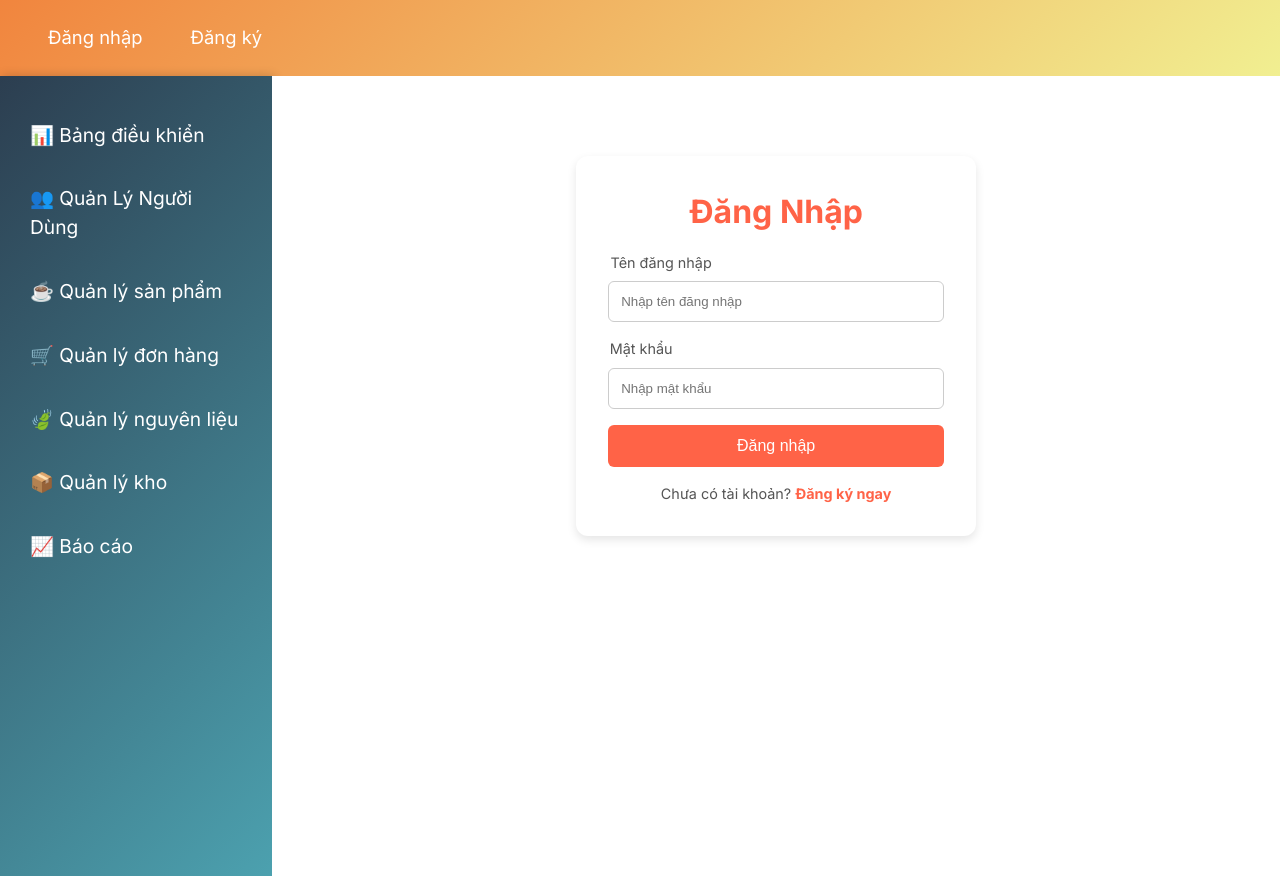
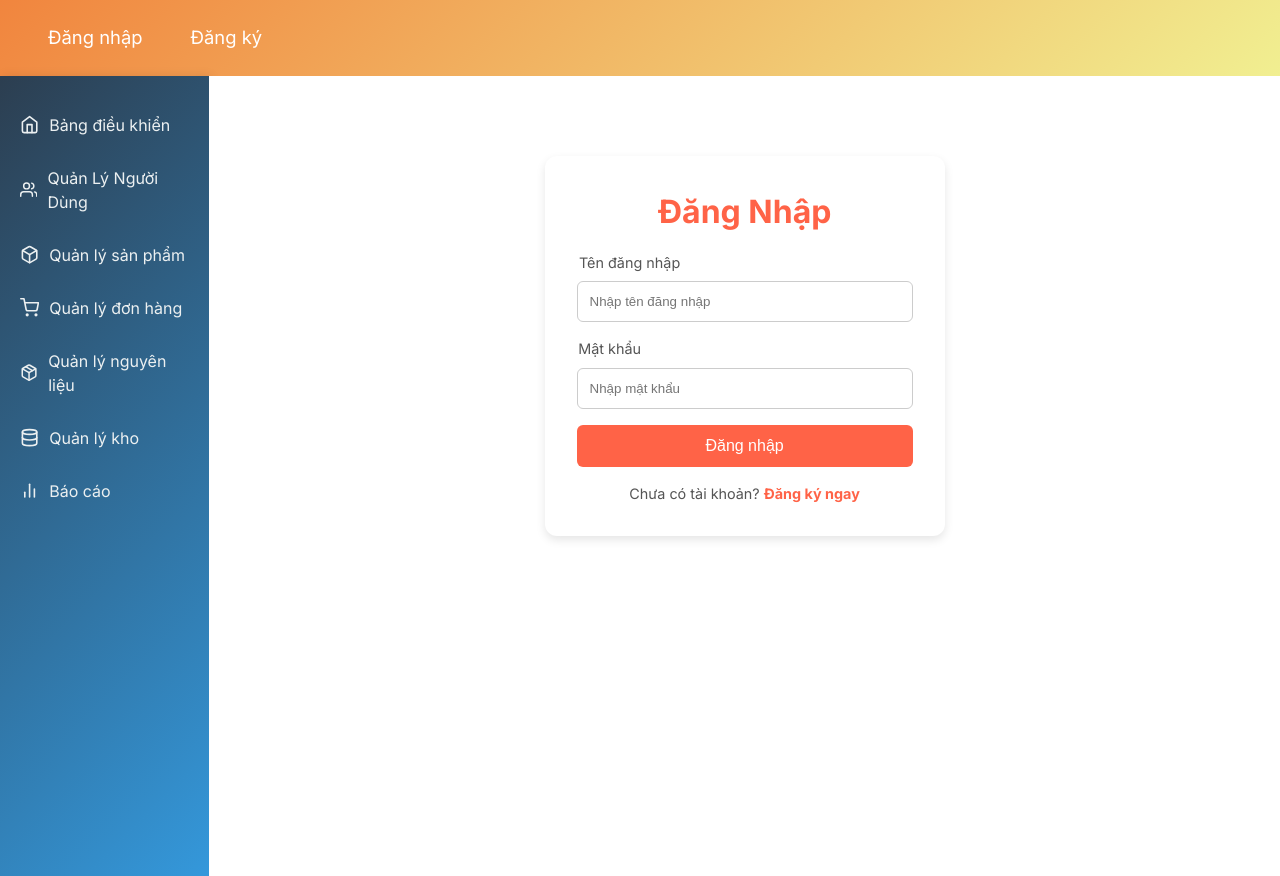
Before and after one commit to nQhuy04/CNPMNC-Nhom9-QuanLyChuoiCuaHangBanNuoc, a React (Create React App) app in the folder frontend/: page /login in a window 1280 px wide. Built offline with nearby package versions, Linux system fonts and the light colour scheme.

Commit message:
update giao diện

```diff
--- a/frontend/package.json
+++ b/frontend/package.json
@@ -11,6 +11,7 @@
     "jwt-decode": "^2.2.0",
     "react": "^17.0.2",
     "react-dom": "^17.0.2",
+    "react-icons": "^5.3.0",
     "react-redux": "^7.2.6",
     "react-router-dom": "^6.1.0",
     "react-scripts": "4.0.3",
--- a/frontend/src/Components/SidebarNav/SidebarNav.jsx
+++ b/frontend/src/Components/SidebarNav/SidebarNav.jsx
@@ -1,33 +1,30 @@
-
 import React from 'react';
 import './sidebarnav.css';
 import { Link } from 'react-router-dom';
+import { FiHome, FiUsers, FiBox, FiShoppingCart, FiPackage, FiDatabase, FiBarChart2 } from 'react-icons/fi';
 
 const SidebarNav = () => {
+  const menuItems = [
+    { icon: <FiHome />, text: 'Bảng điều khiển', path: '/' },
+    { icon: <FiUsers />, text: 'Quản Lý Người Dùng', path: '/usermanagement' },
+    { icon: <FiBox />, text: 'Quản lý sản phẩm', path: '/productmanagement' },
+    { icon: <FiShoppingCart />, text: 'Quản lý đơn hàng', path: '/ordermanagement' },
+    { icon: <FiPackage />, text: 'Quản lý nguyên liệu', path: '/materialmanagement' },
+    { icon: <FiDatabase />, text: 'Quản lý kho', path: '/inventorymanagement' },
+    { icon: <FiBarChart2 />, text: 'Báo cáo', path: '/reports' },
+  ];
+
   return (
     <div className="sidebar">
       <ul>
-        <li>
-          <Link to="/">📊 Bảng điều khiển</Link>
-        </li>
-        <li>
-          <Link to="/usermanagement">👥 Quản Lý Người Dùng</Link>
-        </li>
-        <li>
-          <Link to="/productmanagement">☕ Quản lý sản phẩm</Link>
-        </li>
-        <li>
-          <Link to="">🛒 Quản lý đơn hàng</Link>
-        </li>
-        <li>
-          <Link to="">🍃 Quản lý nguyên liệu</Link>
-        </li>
-        <li>
-          <Link to="">📦 Quản lý kho</Link>
-        </li>
-        <li>
-          <Link to="">📈 Báo cáo</Link>
-        </li>
+        {menuItems.map((item, index) => (
+          <li key={index}>
+            <Link to={item.path}>
+              {item.icon}
+              <span>{item.text}</span>
+            </Link>
+          </li>
+        ))}
       </ul>
     </div>
   );
--- a/frontend/src/Components/SidebarNav/sidebarnav.css
+++ b/frontend/src/Components/SidebarNav/sidebarnav.css
@@ -1,50 +1,59 @@
-/* Sidebar.css */
-
+/* sidebarnav.css */
 .sidebar {
-  width: 335px;
-  background: linear-gradient(135deg, rgb(44, 62, 80), rgb(76, 161, 175)); /* Màu nền tối hơn */
+  width: 250px;
+  background: linear-gradient(135deg, #2c3e50, #3498db);
   color: white;
-  height: 100vh; /* Chiều cao 100% màn hình */
-  padding: 20px;
-  box-shadow: 2px 0 10px rgba(0, 0, 0, 0.2);
-  transition: background-color 0.3s ease; /* Hiệu ứng chuyển màu nền */
-}
-
-.sidebar:hover {
-  background-color: #2c3e50; /* Màu nền tối khi hover */
-}
-
-.sidebar h2 {
-  text-align: center;
-  margin-bottom: 1.5rem;
-  font-size: 1.8rem; /* Kích thước chữ lớn hơn */
-  font-weight: 600; /* Đậm hơn */
+  height: 100vh;
+  padding: 20px 0;
+  box-shadow: 2px 0 10px rgba(0, 0, 0, 0.1);
 }
 
 .sidebar ul {
   list-style-type: none;
   padding: 0;
+  margin: 0;
 }
 
 .sidebar ul li {
-  margin: 15px 0;
-  transition: transform 0.2s; /* Hiệu ứng chuyển động */
-}
-
-.sidebar ul li:hover {
-  transform: scale(1.05); /* Phóng to một chút khi hover */
+  margin: 5px 0;
 }
 
 .sidebar ul li a {
-  color: white;
+  color: #ecf0f1;
   text-decoration: none;
-  font-size: 1.2rem;
-  padding: 10px; /* Thêm padding cho liên kết */
-  border-radius: 5px; /* Bo góc cho liên kết */
-  display: block; /* Làm cho toàn bộ khu vực clickable */
+  font-size: 1rem;
+  padding: 12px 20px;
+  display: flex;
+  align-items: center;
+  transition: all 0.3s ease;
 }
 
 .sidebar ul li a:hover {
-  background-color: rgba(255, 255, 255, 0.1); /* Màu nền sáng hơn khi hover */
-  text-decoration: none; /* Gạch chân khi hover */
+  background-color: rgba(255, 255, 255, 0.1);
+  transform: translateX(5px);
 }
+
+.sidebar ul li a svg {
+  margin-right: 10px;
+  font-size: 1.2rem;
+}
+
+@media (max-width: 768px) {
+  .sidebar {
+    width: 60px;
+  }
+
+  .sidebar ul li a span {
+    display: none;
+  }
+
+  .sidebar ul li a {
+    justify-content: center;
+    padding: 15px;
+  }
+
+  .sidebar ul li a svg {
+    margin-right: 0;
+    font-size: 1.5rem;
+  }
+}
```
Also changed, not shown: 1 other file (tests, documents, lock files or other folders).
